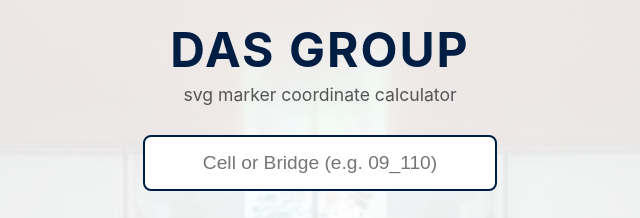
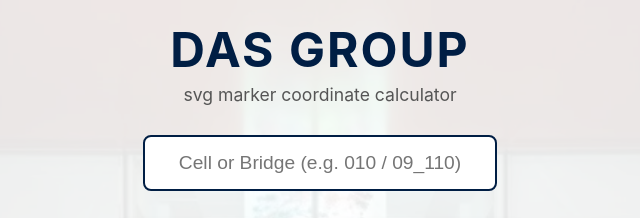
Before and after one commit to kaarthikrishna/SVG_marker_coordinate_calculator, a plain HTML site: page index.html in a window 1280 px wide. Shown: the top 218 px of the page, 320-960 px from the left. Drawn offline with Linux system fonts and the light colour scheme.

```diff
--- a/index.html
+++ b/index.html
@@ -61,7 +61,7 @@
     <h1>DAS GROUP</h1>
     <div class="subtitle">svg marker coordinate calculator</div>
 
-    <input type="text" id="cellInput" placeholder="Cell or Bridge (e.g. 09_110)" autofocus onkeydown="if(event.key==='Enter') calculate()">
+    <input type="text" id="cellInput" placeholder="Cell or Bridge (e.g. 010 / 09_110)" autofocus onkeydown="if(event.key==='Enter') calculate()">
 
     <div id="resultBox" class="result-box">
         <div class="coord-row"><span>xmin:</span> <span id="xmin"></span></div>
```
